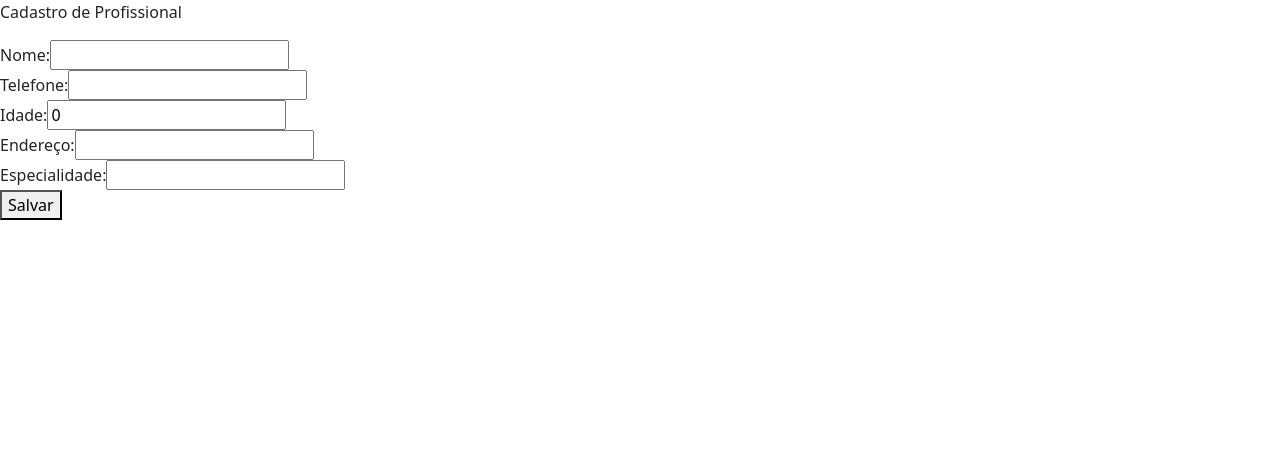
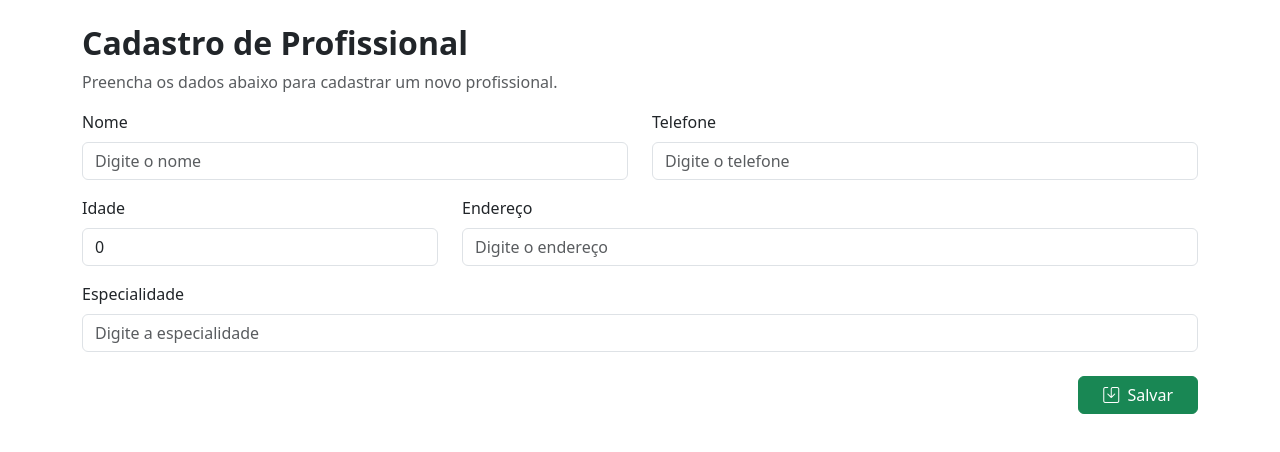
Before and after one commit to Mariott0/modulo-agendamento, an Angular app in the folder angular-modulo-agendamento/: page /cadastro in a window 1280 px wide. Shown: the top 452 px of the page. Built offline with nearby package versions, Linux system fonts and the light colour scheme.

Commit message:
Finalizando estilização do front

```diff
--- a/angular-modulo-agendamento/src/app/profissional/cadastro/cadastro.component.html
+++ b/angular-modulo-agendamento/src/app/profissional/cadastro/cadastro.component.html
@@ -1,26 +1,44 @@
-<p>Cadastro de Profissional</p>
+<div class="container my-4">
+    <h2 class="fw-bold mb-2">Cadastro de Profissional</h2>
+    <p class="text-muted">Preencha os dados abaixo para cadastrar um novo profissional.</p>
 
     <form (ngSubmit)="salvar()">
-    <div>
-        <label>Nome:</label>
-        <input name="nome" type="text" [(ngModel)]="profissional.nome">
+        <div class="row mb-3">
+            <div class="col-md-6">
+                <label for="nome" class="form-label">Nome</label>
+                <input type="text" id="nome" name="nome" class="form-control" [(ngModel)]="profissional.nome"
+                    placeholder="Digite o nome" required>
             </div>
-    <div>
-        <label>Telefone:</label>
-        <input name="telefone" type="number" [(ngModel)]="profissional.telefone">
+            <div class="col-md-6">
+                <label for="telefone" class="form-label">Telefone</label>
+                <input type="number" id="telefone" name="telefone" class="form-control"
+                    [(ngModel)]="profissional.telefone" placeholder="Digite o telefone" required>
             </div>
-    <div>
-        <label>Idade:</label>
-        <input name="idade" type="number" [(ngModel)]="profissional.idade">
         </div>
-    <div>
-        <label>Endereço:</label>
-        <input name="endereco" type="text" [(ngModel)]="profissional.endereco">
+
+        <div class="row mb-3">
+            <div class="col-md-4">
+                <label for="idade" class="form-label">Idade</label>
+                <input type="number" id="idade" name="idade" class="form-control" [(ngModel)]="profissional.idade"
+                    placeholder="Digite a idade" required>
             </div>
-    <div>
-        <label>Especialidade:</label>
-        <input name="especialidade" type="text" [(ngModel)]="profissional.especialidade">
+            <div class="col-md-8">
+                <label for="endereco" class="form-label">Endereço</label>
+                <input type="text" id="endereco" name="endereco" class="form-control"
+                    [(ngModel)]="profissional.endereco" placeholder="Digite o endereço" required>
             </div>
-    <button type="submit">Salvar</button>
+        </div>
 
+        <div class="mb-4">
+            <label for="especialidade" class="form-label">Especialidade</label>
+            <input type="text" id="especialidade" name="especialidade" class="form-control"
+                [(ngModel)]="profissional.especialidade" placeholder="Digite a especialidade" required>
+        </div>
+
+        <div class="d-flex justify-content-end">
+            <button type="submit" class="btn btn-success px-4">
+                <i class="bi bi-save me-1"></i> Salvar
+            </button>
+        </div>
     </form>
+</div>
--- a/angular-modulo-agendamento/src/app/profissional/edicao/edicao.component.html
+++ b/angular-modulo-agendamento/src/app/profissional/edicao/edicao.component.html
@@ -1,26 +1,48 @@
-<p>Edição de Profissional</p>
+<div class="container my-4">
+    <h2 class="fw-bold mb-2">Editar Profissional</h2>
+    <p class="text-muted">Atualize os dados do profissional cadastrado.</p>
 
     <form (ngSubmit)="salvar()">
-    <div>
-        <label>Nome:</label>
-        <input name="nome" type="text" [(ngModel)]="profissional.nome">
+        <div class="row mb-3">
+            <div class="col-md-6">
+                <label for="nome" class="form-label">Nome</label>
+                <input type="text" id="nome" name="nome" class="form-control" [(ngModel)]="profissional.nome"
+                    placeholder="Digite o nome">
             </div>
-    <div>
-        <label>Telefone:</label>
-        <input name="telefone" type="number" [(ngModel)]="profissional.telefone">
+            <div class="col-md-6">
+                <label for="telefone" class="form-label">Telefone</label>
+                <input type="number" id="telefone" name="telefone" class="form-control"
+                    [(ngModel)]="profissional.telefone" placeholder="Digite o telefone">
             </div>
-    <div>
-        <label>Idade:</label>
-        <input name="idade" type="number" [(ngModel)]="profissional.idade">
         </div>
-    <div>
-        <label>Endereço:</label>
-        <input name="endereco" type="text" [(ngModel)]="profissional.endereco">
+
+        <div class="row mb-3">
+            <div class="col-md-4">
+                <label for="idade" class="form-label">Idade</label>
+                <input type="number" id="idade" name="idade" class="form-control" [(ngModel)]="profissional.idade"
+                    placeholder="Digite a idade">
             </div>
-    <div>
-        <label>Especialidade:</label>
-        <input name="especialidade" type="text" [(ngModel)]="profissional.especialidade">
+            <div class="col-md-8">
+                <label for="endereco" class="form-label">Endereço</label>
+                <input type="text" id="endereco" name="endereco" class="form-control"
+                    [(ngModel)]="profissional.endereco" placeholder="Digite o endereço">
             </div>
-    <button type="submit">Atualizar</button>
+        </div>
 
+        <div class="mb-4">
+            <label for="especialidade" class="form-label">Especialidade</label>
+            <input type="text" id="especialidade" name="especialidade" class="form-control"
+                [(ngModel)]="profissional.especialidade" placeholder="Digite a especialidade">
+        </div>
+
+        <div class="d-flex justify-content-between">
+            <button type="button" class="btn btn-outline-danger px-4" (click)="excluir()">
+                <i class="bi bi-trash me-1"></i> Excluir
+            </button>
+
+            <button type="submit" class="btn btn-outline-primary px-4">
+                <i class="bi bi-check-circle me-1"></i> Atualizar
+            </button>
+        </div>
     </form>
+</div>
--- a/angular-modulo-agendamento/src/app/profissional/listagem/listagem.component.html
+++ b/angular-modulo-agendamento/src/app/profissional/listagem/listagem.component.html
@@ -1,5 +1,4 @@
 <div class="container my-4">
-    <!-- Cabeçalho com ação -->
     <div class="d-flex flex-column flex-md-row justify-content-between align-items-start align-items-md-center mb-4">
         <div>
             <h2 class="fw-bold mb-2">Profissionais Cadastrados</h2>
@@ -9,25 +8,36 @@
             <i class="bi bi-person-plus me-2"></i>Novo Cadastro
         </a>
     </div>
-
-    <!-- Tabela responsiva para telas grandes -->
+    <div class="mb-3">
+        <input type="text" class="form-control" placeholder="Buscar por nome" [(ngModel)]="termoBusca" />
+    </div>
     <div class="d-none d-md-block">
         <div class="table-responsive">
             <table class="table table-hover align-middle">
                 <thead class="table-light">
                     <tr>
-                        <th>ID</th>
-                        <th>Nome</th>
-                        <th>Idade</th>
-                        <th>Telefone</th>
-                        <th>Especialidade</th>
-                        <th>Endereço</th>
+                        <th (click)="ordenarPor('nome')" style="cursor:pointer">
+                            Nome <i [class]="iconeOrdenacao('nome')"></i>
+                        </th>
+                        <th (click)="ordenarPor('idade')" style="cursor:pointer">
+                            Idade <i [class]="iconeOrdenacao('idade')"></i>
+                        </th>
+                        <th (click)="ordenarPor('telefone')" style="cursor:pointer">
+                            Telefone <i [class]="iconeOrdenacao('telefone')"></i>
+                        </th>
+                        <th (click)="ordenarPor('especialidade')" style="cursor:pointer">
+                            Especialidade <i [class]="iconeOrdenacao('especialidade')"></i>
+                        </th>
+                        <th (click)="ordenarPor('endereco')" style="cursor:pointer">
+                            Endereço <i [class]="iconeOrdenacao('endereco')"></i>
+                        </th>
                         <th>Ações</th>
                     </tr>
                 </thead>
                 <tbody>
-                    <tr *ngFor="let profissional of profissionais">
-                        <td>{{ profissional.id }}</td>
+                    <tr *ngFor="let profissional of profissionaisFiltrados">
+
+                        <!-- <td>{{ profissional.id }}</td> -->
                         <td>{{ profissional.nome }}</td>
                         <td>{{ profissional.idade }}</td>
                         <td>{{ profissional.telefone }}</td>
@@ -47,7 +57,7 @@
     <!-- Cards responsivos para mobile -->
     <div class="d-block d-md-none">
         <div class="row g-3">
-            <div class="col-12" *ngFor="let profissional of profissionais">
+            <div class="col-12" *ngFor="let profissional of profissionaisFiltrados">
                 <div class="card shadow-sm">
                     <div class="card-body">
                         <h5 class="card-title fw-semibold">{{ profissional.nome }}</h5>
--- a/angular-modulo-agendamento/src/app/profissional/listagem/listagem.component.ts
+++ b/angular-modulo-agendamento/src/app/profissional/listagem/listagem.component.ts
@@ -4,24 +4,62 @@ import { Profissional } from '../profissional.model';
 import { CommonModule } from '@angular/common';
 import { RouterLink } from '@angular/router';
 
+import { FormsModule } from '@angular/forms';
+
 @Component({
   selector: 'app-listagem',
-  imports: [CommonModule, RouterLink],
+  standalone: true,
+  imports: [CommonModule, RouterLink, FormsModule],
   templateUrl: './listagem.component.html',
   styleUrl: './listagem.component.css'
 })
 export class ListagemComponent implements OnInit {
 
   profissionais: Profissional[] = [];
+  termoBusca: string = '';
+
+  ordenarCampo: keyof Profissional = 'nome';
+  ordenarAsc: boolean = true;
 
   constructor(private profissionalService: ProfissionalService) { }
 
   ngOnInit(): void {
     this.carregarProfissional();
   }
+
   carregarProfissional(): void {
     this.profissionalService.listarProfissionais().subscribe((res) => {
       this.profissionais = res;
-    })
+      this.ordenarPor(this.ordenarCampo);
+    });
+  }
+
+  get profissionaisFiltrados(): Profissional[] {
+    return this.profissionais.filter(p =>
+      p.nome.toLowerCase().includes(this.termoBusca.toLowerCase())
+    );
+  }
+
+  ordenarPor(campo: keyof Profissional): void {
+    if (this.ordenarCampo === campo) {
+      this.ordenarAsc = !this.ordenarAsc;
+    } else {
+      this.ordenarCampo = campo;
+      this.ordenarAsc = true;
+    }
+
+    this.profissionais.sort((a, b) => {
+      const valorA = (a[campo] ?? '').toString().toLowerCase();
+      const valorB = (b[campo] ?? '').toString().toLowerCase();
+
+      if (valorA < valorB) return this.ordenarAsc ? -1 : 1;
+      if (valorA > valorB) return this.ordenarAsc ? 1 : -1;
+      return 0;
+    });
+  }
+
+  iconeOrdenacao(campo: keyof Profissional): string {
+    if (this.ordenarCampo !== campo) return 'bi bi-arrow-down-up';
+    return this.ordenarAsc ? 'bi bi-caret-up-fill' : 'bi bi-caret-down-fill';
   }
 }
--- a/angular-modulo-agendamento/src/app/profissional/profissional.service.ts
+++ b/angular-modulo-agendamento/src/app/profissional/profissional.service.ts
@@ -27,9 +27,14 @@ export class ProfissionalService {
     return this.http.patch<Profissional>(`${this.apiURL}/${id}`, profissional);
 
   }
-  deletarProfissional(id: string): Observable<void> {
+  /*deletarProfissional(id: string): Observable<void> {
     return this.http.delete<void>(`${this.apiURL}/${id}`);
 
+  }*/
+
+  excluirProfissional(id: string) {
+    return this.http.delete(`${this.apiURL}/${id}`);
   }
 
+
 }
--- a/angular-modulo-agendamento/src/index.html
+++ b/angular-modulo-agendamento/src/index.html
@@ -4,13 +4,14 @@
 <head>
   <meta charset="utf-8">
   <title>AngularModuloAgendamento</title>
-  <link href="
-https://cdn.jsdelivr.net/npm/bootstrap@5.3.6/dist/css/bootstrap.min.css
-" rel="stylesheet">
+  <link href="https://cdn.jsdelivr.net/npm/bootstrap@5.3.6/dist/css/bootstrap.min.css" rel="stylesheet">
+  <link rel="stylesheet" href="https://cdn.jsdelivr.net/npm/bootstrap-icons@1.10.5/font/bootstrap-icons.css">
+
   <base href="/">
   <meta name="viewport" content="width=device-width, initial-scale=1">
   <link rel="icon" type="image/x-icon" href="favicon.ico">
 </head>
+
 <body>
   <app-root></app-root>
 </body>
```
Also changed, not shown: angular-modulo-agendamento/src/app/profissional/edicao/edicao.component.ts (+8 -8 lines). Lines whose indentation alone changed are shown as unchanged.
